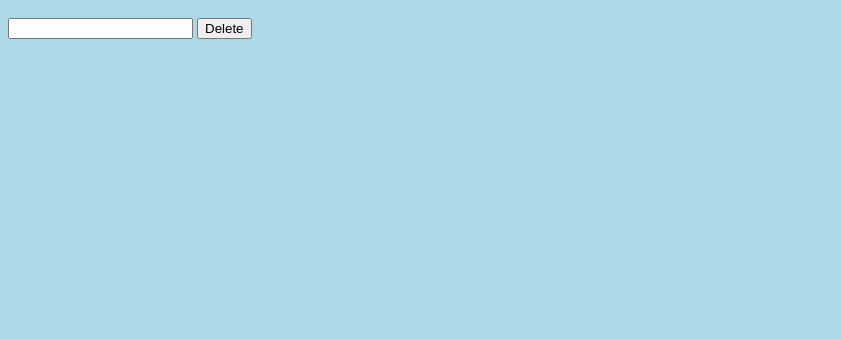
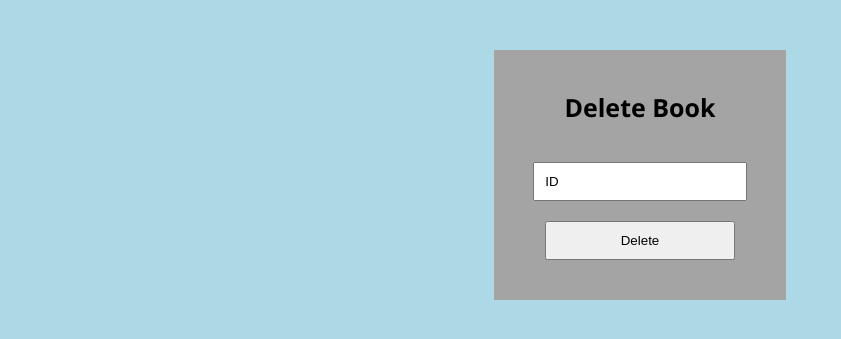
Before and after one commit to CodingMike15/e-library, a Flask app: page /deletebook in a window 1280 px wide. Shown: the part 54-393 px from the top of the page, without its empty margins (0-841 px from the left). Run offline with Flask 2, Linux system fonts and the light colour scheme.

Commit message:
Delete Book CSS

```diff
--- a/src/main.py
+++ b/src/main.py
@@ -49,7 +49,8 @@ def delete_book():
     if request.method == 'POST':
         book = request.form['book']
         result = book_controller.delete_book(book)
-        return render_template('delete_book.html')
+        message = 'Book Deleted'
+        return render_template('delete_book.html', message=message)
 
 @app.route('/updatebook', methods=['GET', 'POST'])
 def update_book():
--- a/src/templates/delete_book.html
+++ b/src/templates/delete_book.html
@@ -1,11 +1,16 @@
 {% extends "base.html" %}
 
 {% block content %}
-
-    <br>
-    <form method="POST">
-        <input type="text", name="book">
+    <form method="POST" class="form">
+        <h2>Delete Book</h2>
+        <br>
+        <input type="text", name="book", value="ID">
+        <br>
         <input type="submit" value="Delete">
     </form>
-
+    {% if message %}
+        <div class="message">
+            <p>{{message}}</p>
+        </div>
+    {% endif %}
 {% endblock %}
```
